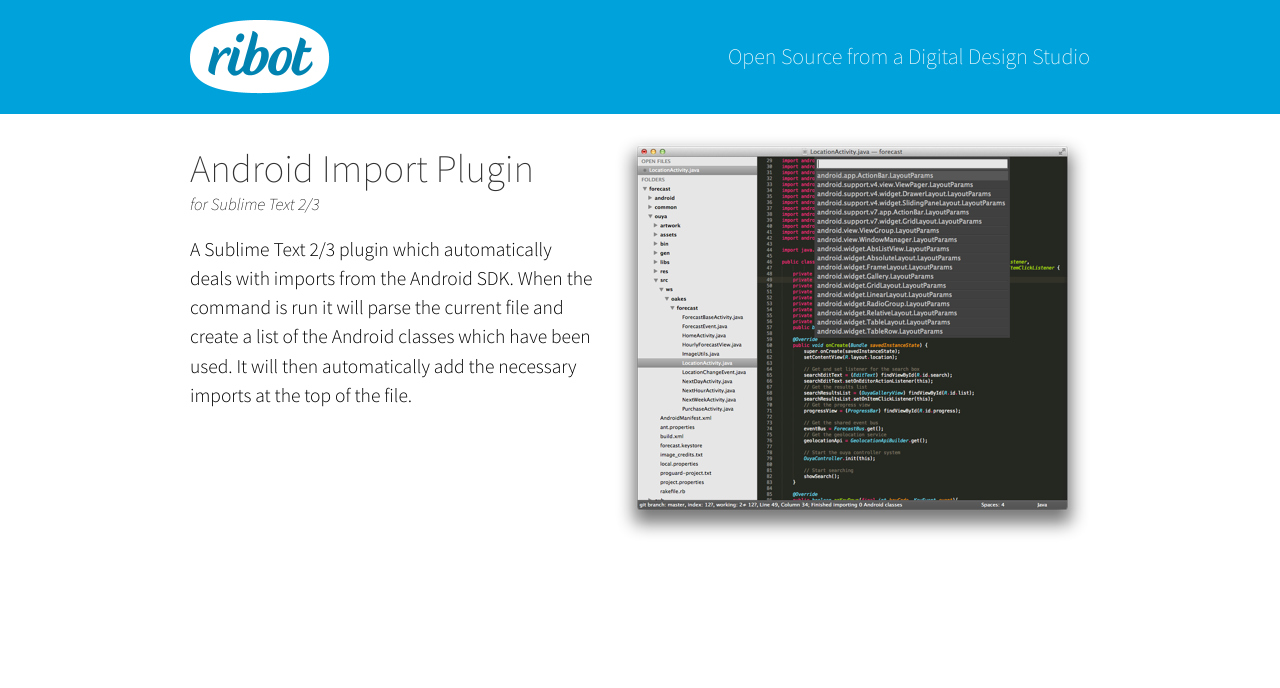
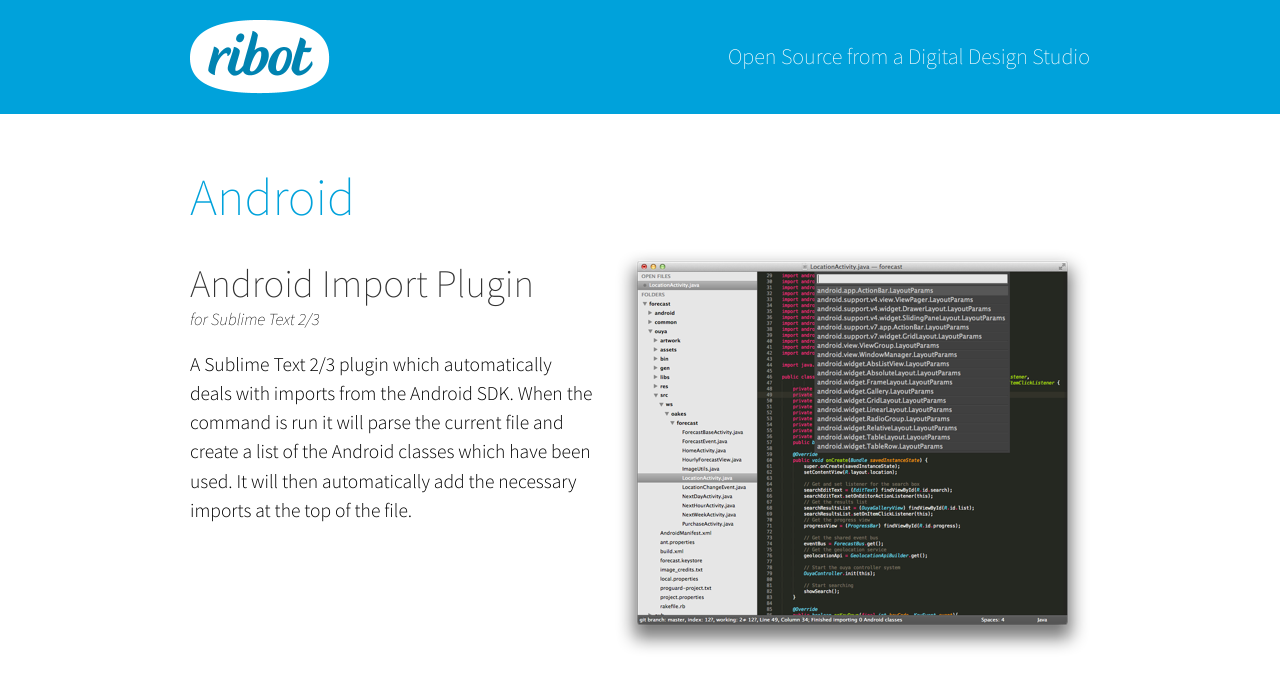
Before and after one commit to ribot/ribot.github.io, a Jekyll site: the page built from index.html, in a window 1280 px wide. Shown: the top 688 px of the page. Built offline with Jekyll 4.4.1, drawn with Linux system fonts in a browser that asks for light colours.

Commit message:
Added a section header for different types of projects

```diff
--- a/css/main.css
+++ b/css/main.css
@@ -67,6 +67,13 @@
     margin: 0 auto;
     padding: 0 10px;
 }
+#projects h2 {
+    font-size: 4em;
+    font-weight: 200;
+    color: #00A2DB;
+    margin-top: 50px;
+}
+
 .project {
     padding: 20px 0;
 }
@@ -75,16 +82,16 @@
     max-width: 475px;
     margin-left: 20px;
 }
-.project h2 {
+.project h3 {
     font-weight: 200;
     font-size: 3em;
     margin-top: 10px;
 }
-.project h2 a {
+.project h3 a {
     text-decoration: none;
     color: #333333;
 }
-.project h2 a:hover {
+.project h3 a:hover {
     color: #00A2DB;
 }
 .project p.subtitle {
--- a/index.html
+++ b/index.html
@@ -4,14 +4,17 @@
 ---
 
 <div id="projects">
-    {% for post in site.posts %}
+    {% if site.categories.android %}
+        <h2>Android</h2>
+        {% for post in site.categories.android %}
             <div class="project">
                 <a href="{{ post.project-url }}"><img src="img/projects/{{ post.project-id }}.png" alt="{{ post.title }}" /></a>
-            <h2><a href="{{ post.project-url }}">{{ post.title }}</a></h2>
+                <h3><a href="{{ post.project-url }}">{{ post.title }}</a></h3>
                 <p class="subtitle">{{ post.subtitle }}</p>
                 <div class="description">
                     {{ post.content }}
                 </div>
             </div>
         {% endfor %}
+    {% endif %}
 </div>
```
Lines whose indentation alone changed are shown as unchanged.
